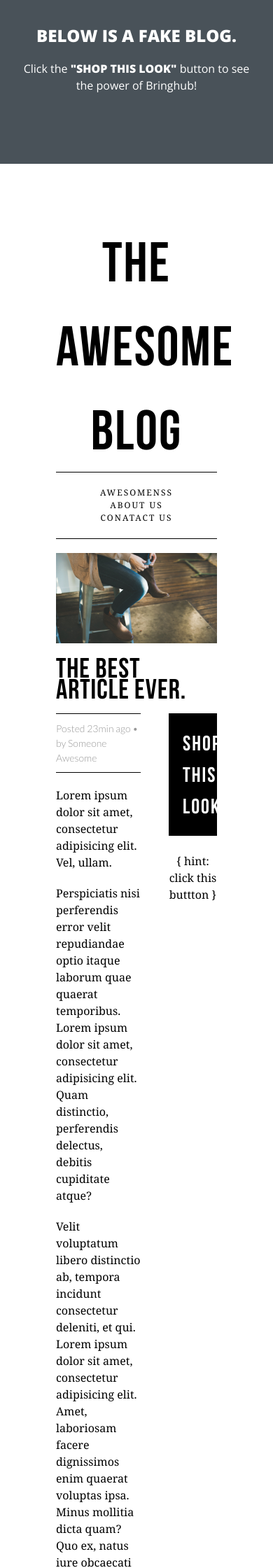
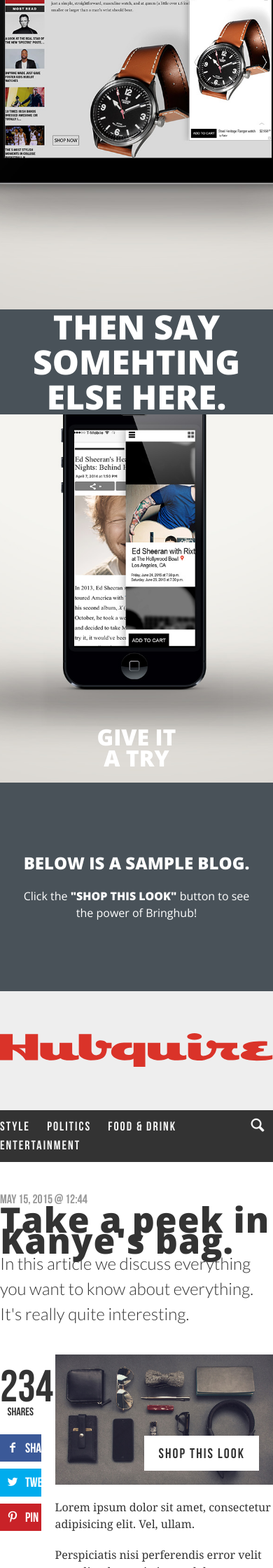
Before and after one commit to bed718/bh, a PHP site: page / in a window 390 px wide. Shown: the part 3440-5680 px from the top of the page at 70% size. Run offline with PHP 8.4, Linux system fonts and the light colour scheme; some libraries are stand-ins or nearby versions.

Commit message:
fake article and mobile tweaks

```diff
--- a/css/style.css
+++ b/css/style.css
@@ -1129,18 +1129,32 @@
   position: relative;
   padding: 160px 80px 80px;
 }
+/* line 613, ../sass/style.scss */
+.slide.short .inner {
+  padding: 0;
+  position: relative;
+}
+/* line 619, ../sass/style.scss */
+.slide.short p {
+  color: #fff !important;
+  background-color: #495259;
+  text-align: center;
+  width: 100%;
+  max-width: 100%;
+  font-size: 3em;
+}
 @media (max-width: 700px) {
   /* line 596, ../sass/style.scss */
   .slide {
     display: block;
   }
-  /* line 628, ../sass/style.scss */
+  /* line 648, ../sass/style.scss */
   .slide .inner {
     display: block;
     padding: 100px 20px 20px;
   }
 }
-/* line 635, ../sass/style.scss */
+/* line 655, ../sass/style.scss */
 .slide p {
   color: #fff;
   font-size: 6em;
@@ -1148,27 +1162,27 @@
   max-width: 1200px;
 }
 @media (max-width: 1200px) {
-  /* line 635, ../sass/style.scss */
+  /* line 655, ../sass/style.scss */
   .slide p {
     font-size: 5em;
     line-height: 80px;
   }
 }
 @media (max-width: 1080px) {
-  /* line 635, ../sass/style.scss */
+  /* line 655, ../sass/style.scss */
   .slide p {
     font-size: 4em;
     line-height: 60px;
   }
 }
 @media (max-width: 700px) {
-  /* line 635, ../sass/style.scss */
+  /* line 655, ../sass/style.scss */
   .slide p {
     font-size: 2em;
     line-height: 50px;
   }
 }
-/* line 659, ../sass/style.scss */
+/* line 679, ../sass/style.scss */
 .slide .more {
   position: absolute;
   bottom: 20px;
@@ -1176,7 +1190,7 @@
   width: 100%;
 }
 
-/* line 667, ../sass/style.scss */
+/* line 687, ../sass/style.scss */
 .more {
   font-weight: 800;
   color: #fff;
@@ -1185,7 +1199,7 @@
   text-transform: uppercase;
   text-align: center;
 }
-/* line 680, ../sass/style.scss */
+/* line 700, ../sass/style.scss */
 .more .arrow-down {
   transform: rotate(90deg);
   -webkit-transform: rotate(90deg);
@@ -1195,26 +1209,26 @@
   display: block;
   margin-top: 30px;
 }
-/* line 689, ../sass/style.scss */
+/* line 709, ../sass/style.scss */
 .more .arrow-down span {
   font-weight: 400;
 }
 @media (max-width: 1200px) {
-  /* line 667, ../sass/style.scss */
+  /* line 687, ../sass/style.scss */
   .more {
     width: 100%;
     right: 0;
   }
 }
 @media (max-width: 700px) {
-  /* line 667, ../sass/style.scss */
+  /* line 687, ../sass/style.scss */
   .more {
     font-size: 2em;
     line-height: 30px;
   }
 }
 
-/* line 711, ../sass/style.scss */
+/* line 731, ../sass/style.scss */
 .click-here {
   max-width: 170px;
   position: relative;
@@ -1222,7 +1236,7 @@
   left: 100px;
 }
 
-/* line 719, ../sass/style.scss */
+/* line 739, ../sass/style.scss */
 #slides #slide-1 {
   background: url("../images/BH-corduroy-jacket.jpg") no-repeat center center fixed;
   -webkit-background-size: cover;
@@ -1233,7 +1247,7 @@
   height: 100vh;
 }
 @media (max-width: 700px) {
-  /* line 719, ../sass/style.scss */
+  /* line 739, ../sass/style.scss */
   #slides #slide-1 {
     background: url("../images/BH-corduroy-jacket.jpg") no-repeat center center;
     -webkit-background-size: cover;
@@ -1242,17 +1256,17 @@
     background-size: cover;
   }
 }
-/* line 724, ../sass/style.scss */
+/* line 744, ../sass/style.scss */
 #slides #slide-1 .inner {
   padding: 0 80px;
   display: table-cell;
 }
 @media (max-width: 700px) {
-  /* line 719, ../sass/style.scss */
+  /* line 739, ../sass/style.scss */
   #slides #slide-1 {
     display: block;
   }
-  /* line 732, ../sass/style.scss */
+  /* line 752, ../sass/style.scss */
   #slides #slide-1 .inner {
     height: 100vh;
     display: block;
@@ -1260,7 +1274,7 @@
   }
 }
 
-/* line 741, ../sass/style.scss */
+/* line 761, ../sass/style.scss */
 #slide-2 {
   background: url("../images/BH-camera-bracelet.jpg") no-repeat center center fixed;
   -webkit-background-size: cover;
@@ -1269,7 +1283,7 @@
   background-size: cover;
 }
 @media (max-width: 700px) {
-  /* line 741, ../sass/style.scss */
+  /* line 761, ../sass/style.scss */
   #slide-2 {
     background: url("../images/BH-camera-bracelet.jpg") no-repeat center center;
     -webkit-background-size: cover;
@@ -1278,18 +1292,18 @@
     background-size: cover;
   }
 }
-/* line 744, ../sass/style.scss */
+/* line 764, ../sass/style.scss */
 #slide-2 .inner {
   padding-bottom: 300px;
 }
 @media (max-width: 700px) {
-  /* line 744, ../sass/style.scss */
+  /* line 764, ../sass/style.scss */
   #slide-2 .inner {
     padding-bottom: 200px;
   }
 }
 
-/* line 753, ../sass/style.scss */
+/* line 773, ../sass/style.scss */
 #slide-3 {
   background: url("../images/intro/BH-show.jpg") no-repeat center center fixed;
   -webkit-background-size: cover;
@@ -1298,7 +1312,7 @@
   background-size: cover;
 }
 @media (max-width: 700px) {
-  /* line 753, ../sass/style.scss */
+  /* line 773, ../sass/style.scss */
   #slide-3 {
     background: url("../images/intro/BH-show.jpg") no-repeat center center;
     -webkit-background-size: cover;
@@ -1307,90 +1321,123 @@
     background-size: cover;
   }
 }
-/* line 756, ../sass/style.scss */
+/* line 776, ../sass/style.scss */
 #slide-3 .inner {
   padding-bottom: 300px;
 }
 @media (max-width: 700px) {
-  /* line 756, ../sass/style.scss */
+  /* line 776, ../sass/style.scss */
   #slide-3 .inner {
     padding-bottom: 200px;
   }
 }
 
-/* line 765, ../sass/style.scss */
+/* line 785, ../sass/style.scss */
 #slide-4 {
-  background: url("../images/BH-Bringhub-Demo-Devices.jpg") no-repeat center center fixed;
+  background: url("../images/BH-imac.jpg") no-repeat center center fixed;
   -webkit-background-size: cover;
   -moz-background-size: cover;
   -o-background-size: cover;
   background-size: cover;
-  display: table;
-  height: 100vh;
-}
-@media (max-width: 700px) {
-  /* line 765, ../sass/style.scss */
+}
+@media (max-width: 700px) {
+  /* line 785, ../sass/style.scss */
   #slide-4 {
-    background: url("../images/BH-Bringhub-Demo-Devices.jpg") no-repeat center center;
+    background: url("../images/BH-imac.jpg") no-repeat center center;
     -webkit-background-size: cover;
     -moz-background-size: cover;
     -o-background-size: cover;
     background-size: cover;
   }
 }
-/* line 771, ../sass/style.scss */
+/* line 801, ../sass/style.scss */
 #slide-4 .inner {
-  text-align: center;
-  padding: 0 80px;
-  display: table-cell;
-}
-/* line 776, ../sass/style.scss */
-#slide-4 .inner img {
-  max-width: 1000px;
-}
-
-/* line 782, ../sass/style.scss */
+  min-height: 80vh;
+}
+
+/* line 806, ../sass/style.scss */
 #slide-5 {
-  background-color: #80b1d2;
-}
-
-/* line 786, ../sass/style.scss */
+  background: url("../images/BH-ipad.jpg") no-repeat center center fixed;
+  -webkit-background-size: cover;
+  -moz-background-size: cover;
+  -o-background-size: cover;
+  background-size: cover;
+}
+@media (max-width: 700px) {
+  /* line 806, ../sass/style.scss */
+  #slide-5 {
+    background: url("../images/BH-ipad.jpg") no-repeat center center;
+    -webkit-background-size: cover;
+    -moz-background-size: cover;
+    -o-background-size: cover;
+    background-size: cover;
+  }
+}
+/* line 809, ../sass/style.scss */
+#slide-5 .inner {
+  min-height: 80vh;
+}
+
+/* line 815, ../sass/style.scss */
+#slide-6 {
+  background: url("../images/BH-iphone.jpg") no-repeat center center fixed;
+  -webkit-background-size: cover;
+  -moz-background-size: cover;
+  -o-background-size: cover;
+  background-size: cover;
+}
+@media (max-width: 700px) {
+  /* line 815, ../sass/style.scss */
+  #slide-6 {
+    background: url("../images/BH-iphone.jpg") no-repeat center center;
+    -webkit-background-size: cover;
+    -moz-background-size: cover;
+    -o-background-size: cover;
+    background-size: cover;
+  }
+}
+/* line 818, ../sass/style.scss */
+#slide-6 .inner {
+  min-height: 80vh;
+}
+
+/* line 828, ../sass/style.scss */
 .arrows {
   color: #fff;
 }
-/* line 790, ../sass/style.scss */
+/* line 832, ../sass/style.scss */
 .arrows span {
   font-weight: 400;
 }
 
 /* FORMS
 -------------------------------------------------------------- */
-/* line 798, ../sass/style.scss */
+/* line 840, ../sass/style.scss */
 form {
   max-width: 600px;
   margin: auto;
   margin-top: 80px;
 }
 @media (max-width: 700px) {
-  /* line 798, ../sass/style.scss */
+  /* line 840, ../sass/style.scss */
   form {
     margin-top: 20px;
   }
 }
 
-/* line 808, ../sass/style.scss */
+/* line 850, ../sass/style.scss */
 label {
   font-size: 1.5em;
   display: block;
 }
 @media (max-width: 700px) {
-  /* line 808, ../sass/style.scss */
+  /* line 850, ../sass/style.scss */
   label {
     font-size: 1em;
   }
 }
 
-/* line 819, ../sass/style.scss */
+/* line 861, ../sass/style.scss */
 input[type='text'],
 input[type='url'],
 input[type='email'],
@@ -1403,27 +1450,20 @@
   color: #495259;
   background-color: #dfeffa;
 }
-/* line 831, ../sass/style.scss */
-input[type='text']:focus,
-input[type='url']:focus,
-input[type='email']:focus,
-textarea:focus {
-  background-color: #fff;
-}
-
-/* line 836, ../sass/style.scss */
+
+/* line 875, ../sass/style.scss */
 select {
   width: 50%;
   font-family: "Open Sans", sans-serif;
   color: #495259;
 }
 
-/* line 843, ../sass/style.scss */
+/* line 882, ../sass/style.scss */
 .form-item {
   margin-bottom: 20px;
 }
 
-/* line 847, ../sass/style.scss */
+/* line 886, ../sass/style.scss */
 .form-group {
   *zoom: 1;
 }
@@ -1433,22 +1473,22 @@
   display: table;
   clear: both;
 }
-/* line 850, ../sass/style.scss */
+/* line 889, ../sass/style.scss */
 .form-group .left,
 .form-group .right {
   width: 50%;
   float: left;
 }
-/* line 856, ../sass/style.scss */
+/* line 895, ../sass/style.scss */
 .form-group .left {
   padding-right: 20px;
 }
-/* line 860, ../sass/style.scss */
+/* line 899, ../sass/style.scss */
 .form-group .right {
   padding-left: 20px;
 }
 @media (max-width: 700px) {
-  /* line 865, ../sass/style.scss */
+  /* line 904, ../sass/style.scss */
   .form-group .left,
   .form-group .right {
     float: none;
@@ -1457,13 +1497,13 @@
   }
 }
 
-/* line 875, ../sass/style.scss */
+/* line 914, ../sass/style.scss */
 .actions {
   text-align: center;
   margin-top: 20px;
 }
 
-/* line 880, ../sass/style.scss */
+/* line 919, ../sass/style.scss */
 input[type='submit'] {
   font-family: "Open Sans", sans-serif;
   background: none;
@@ -1475,31 +1515,30 @@
   background-color: #495259;
   padding: 10px 30px;
 }
-/* line 892, ../sass/style.scss */
+/* line 931, ../sass/style.scss */
 input[type='submit']:hover {
   background-color: #fff;
   color: #495259;
 }
 
-/* line 899, ../sass/style.scss */
+/* line 938, ../sass/style.scss */
 .text-center {
   text-align: center !important;
 }
 
 /* FAKE ARTICLE
 -------------------------------------------------------------- */
-/* line 906, ../sass/style.scss */
+/* line 945, ../sass/style.scss */
 #fake-holder {
-  padding: 80px;
+  padding: 0;
   font-family: "Georgia", sans-serif;
-  color: #000;
-}
-
-/* line 913, ../sass/style.scss */
+  color: #333;
+  margin-bottom: 60px;
+}
+
+/* line 953, ../sass/style.scss */
 #fake-article {
   *zoom: 1;
-  max-width: 900px;
-  margin: auto;
 }
 /* line 38, ../../../.rvm/gems/ruby-2.1.2/gems/compass-core-1.0.1/stylesheets/compass/utilities/general/_clearfix.scss */
 #fake-article:after {
@@ -1507,85 +1546,164 @@
   display: table;
   clear: both;
 }
-/* line 918, ../sass/style.scss */
+/* line 956, ../sass/style.scss */
+#fake-article .content {
+  max-width: 1000px;
+  margin: auto;
+}
+/* line 961, ../sass/style.scss */
+#fake-article .header {
+  background-color: #eee;
+  padding: 60px 0;
+}
+/* line 966, ../sass/style.scss */
 #fake-article .logo {
-  text-transform: uppercase;
-  font-family: "Bebas", serif;
-  font-size: 5em;
-  text-align: center;
-  letter-spacing: 2px;
-}
-/* line 926, ../sass/style.scss */
+  max-width: 600px;
+  margin: 0 auto;
+}
+/* line 976, ../sass/style.scss */
 #fake-article .nav {
-  text-align: center;
-  padding: 20px 0;
-  border-top: #000 solid 1px;
-  border-bottom: #000 solid 1px;
-  margin-bottom: 20px;
-}
-/* line 934, ../sass/style.scss */
+  padding: 10px 0;
+  margin-bottom: 40px;
+  background-color: #333;
+}
+/* line 981, ../sass/style.scss */
+#fake-article .nav .inner {
+  max-width: 1000px;
+  margin: auto;
+}
+/* line 986, ../sass/style.scss */
 #fake-article .nav li {
   display: inline-block;
   vertical-align: middle;
   *vertical-align: auto;
   *zoom: 1;
   *display: inline;
-  margin: 0 20px;
-}
-/* line 939, ../sass/style.scss */
+  margin-right: 20px;
+}
+/* line 991, ../sass/style.scss */
 #fake-article .nav a {
-  color: #000;
+  color: #f5f5f5;
   text-transform: uppercase;
-  font-size: 12px;
+  font-size: 18px;
   letter-spacing: 2px;
-}
-/* line 947, ../sass/style.scss */
+  font-family: "Bebas", serif;
+}
+/* line 999, ../sass/style.scss */
+#fake-article .nav .icon-search {
+  float: right;
+  color: #f5f5f5;
+  text-transform: uppercase;
+  font-size: 24px;
+  padding-right: 10px;
+}
+/* line 1008, ../sass/style.scss */
 #fake-article .meta {
-  padding: 10px 0;
-  border-top: #000 solid 1px;
-  border-bottom: #000 solid 1px;
-  margin-bottom: 20px;
-  font-size: 14px;
+  padding: 0;
+  font-size: 18px;
   color: #999;
-  font-family: "LatoLight", sans-serif;
-}
-/* line 957, ../sass/style.scss */
+  font-family: "Bebas", serif;
+}
+/* line 1015, ../sass/style.scss */
 #fake-article h1 {
-  font-family: "Bebas", serif;
-  font-weight: normal;
-  font-size: 40px;
+  font-family: "Open Sans", sans-serif;
+  font-weight: 800;
+  font-size: 50px;
   text-transform: none;
   text-align: left;
-  margin: 20px 0;
+  margin: 0;
   letter-spacing: 1px;
 }
-/* line 967, ../sass/style.scss */
+/* line 1025, ../sass/style.scss */
+#fake-article h2 {
+  font-family: "LatoLight", sans-serif;
+  text-transform: none;
+  font-size: 1.5em;
+  font-weight: 400;
+  margin-bottom: 40px;
+}
+/* line 1033, ../sass/style.scss */
 #fake-article p {
   margin-bottom: 20px;
+}
+/* line 1038, ../sass/style.scss */
+#fake-article .main {
+  width: 85%;
+  float: left;
+  padding-left: 20px;
+  padding-bottom: 20px;
+}
+/* line 1045, ../sass/style.scss */
+#fake-article .body {
   max-width: 600px;
-}
-/* line 972, ../sass/style.scss */
-#fake-article .left {
-  width: 70%;
+  border-bottom: #DA322A 5px solid;
+}
+/* line 1050, ../sass/style.scss */
+#fake-article .side {
+  width: 15%;
   float: left;
-  padding-right: 40px;
-}
-/* line 978, ../sass/style.scss */
-#fake-article .right {
-  width: 30%;
-  float: left;
-}
-/* line 983, ../sass/style.scss */
+}
+/* line 1057, ../sass/style.scss */
+#fake-article .fake-social div {
+  padding: 10px;
+  margin-bottom: 10px;
+  color: #fff;
+}
+/* line 1062, ../sass/style.scss */
+#fake-article .fake-social div span {
+  font-family: "Bebas", serif;
+  margin-left: 10px;
+  font-size: 1.2em;
+}
+/* line 1069, ../sass/style.scss */
+#fake-article .fake-social .icon-facebook {
+  background-color: #3b5998;
+}
+/* line 1073, ../sass/style.scss */
+#fake-article .fake-social .icon-twitter {
+  background-color: #00aced;
+}
+/* line 1077, ../sass/style.scss */
+#fake-article .fake-social .icon-pinterest {
+  background-color: #c92228;
+}
+/* line 1083, ../sass/style.scss */
+#fake-article .image {
+  position: relative;
+  margin-bottom: 20px;
+}
+/* line 1088, ../sass/style.scss */
+#fake-article .shares {
+  text-align: center;
+  font-family: "Bebas", serif;
+  font-size: 1em;
+  margin: 20px 0;
+}
+/* line 1094, ../sass/style.scss */
+#fake-article .shares span {
+  font-size: 4em;
+  display: block;
+  line-height: 50px;
+}
+/* line 1102, ../sass/style.scss */
 #fake-article .shop {
+  right: 20px;
+  bottom: 20px;
+  position: absolute;
   text-align: center;
 }
-/* line 986, ../sass/style.scss */
+/* line 1108, ../sass/style.scss */
 #fake-article .shop a {
-  background-color: #000;
-  color: #fff;
+  display: inline-block;
+  vertical-align: middle;
+  *vertical-align: auto;
+  *zoom: 1;
+  *display: inline;
+  background-color: #fff;
+  color: #333;
   font-family: "Bebas", serif;
   letter-spacing: 2px;
   display: block;
-  padding: 20px;
-  font-size: 30px;
-}
+  padding: 10px 20px;
+  font-size: 20px;
+}
--- a/includes/_fake-article.php
+++ b/includes/_fake-article.php
@@ -3,40 +3,55 @@
 	<div class="inner">
 		<div class="header">
 			<div class="logo">
-				The Awesome Blog
+				<img src="/images/BH-hubquire.svg" alt="">
 			</div>
 		</div>
 		<div class="nav">
-			<ul>
-				<li><a href="">Awesomenss</a></li>
-				<li><a href="">About us</a></li>
-				<li><a href="">Conatact Us</a></li>
-			</ul>
+			<div class="inner">
+				<span class="icon-search"></span>
+				<ul>
+					<li><a href="">Style</a></li>
+					<li><a href="">Politics</a></li>
+					<li><a href="">Food & Drink</a></li>
+					<li><a href="">Entertainment</a></li>
+				</ul>
+			</div>
 		</div>
-
-		<div class="image"><img src="/images/BH-boots.jpg" alt=""></div>
-		<h1>The best article ever.</h1>
-		<div class="left">
 
 
 
+		<div class="content">
 			<div class="meta">
-				Posted 23min ago &bull; by Someone Awesome
+					<?php echo date('F j, Y @ g:s'); ?>
+				</div>
+				<h1>Take a peek in Kanye's bag.</h1>
+				<h2>In this article we discuss everything you want to know about everything. It's really quite interesting.</h2>
+
+			<div class="side">
+				<div class="shares"><span>234</span>shares</div>
+				<div class="fake-social">
+					<div class="icon-facebook"><span>share</span></div>
+					<div class="icon-twitter"><span>tweet</span></div>
+					<div class="icon-pinterest"><span>pin</span></div>
+				</div>
 			</div>
-			<p>Lorem ipsum dolor sit amet, consectetur adipisicing elit. Vel, ullam.</p>
-			<p>Perspiciatis nisi perferendis error velit repudiandae optio itaque laborum quae quaerat temporibus. Lorem ipsum dolor sit amet, consectetur adipisicing elit. Quam distinctio, perferendis delectus, debitis cupiditate atque?</p>
-			<p> Velit voluptatum libero distinctio ab, tempora incidunt consectetur deleniti, et qui. Lorem ipsum dolor sit amet, consectetur adipisicing elit. Amet, laboriosam facere dignissimos enim quaerat voluptas ipsa. Minus mollitia dicta quam? Quo ex, natus iure obcaecati asperiores vero aliquid, fuga voluptate ducimus culpa qui quasi quidem? Natus a facilis mollitia quam quisquam.</p>
-		</div>
 
-		<div class="right">
-			<div class="shop">
+			<div class="main">
 
-				<a href="">Shop this look!</a>
-				<br />
-				<span class="bh-icon-triangle-up"></span>
-				{ hint: click this buttton }
-				<span class="bh-icon-triangle-up"></span>
+				<div class="image">
+					<img src="/images/BH-swag.jpg" alt="">
+					<div class="shop">
+						<a href="">Shop this look</a>
+					</div>
+				</div>
+				<div class="body">
+					<p>Lorem ipsum dolor sit amet, consectetur adipisicing elit. Vel, ullam.</p>
+					<p>Perspiciatis nisi perferendis error velit repudiandae optio itaque laborum quae quaerat temporibus. Lorem ipsum dolor sit amet, consectetur adipisicing elit. Quam distinctio, perferendis delectus, debitis cupiditate atque?</p>
+					<p> Velit voluptatum libero distinctio ab, tempora incidunt consectetur deleniti, et qui. Lorem ipsum dolor sit amet, consectetur adipisicing elit. Amet, laboriosam facere dignissimos enim quaerat voluptas ipsa. Minus mollitia dicta quam? Quo ex, natus iure obcaecati asperiores vero aliquid, fuga voluptate ducimus culpa qui quasi quidem? Natus a facilis mollitia quam quisquam.</p>
+				</div>
 			</div>
+
+
 		</div>
 	</div>
 </div>
--- a/index.php
+++ b/index.php
@@ -42,23 +42,35 @@
 						</div>
 					</div>
 
-					<div id="slide-4" class="slide">
+					<div id="slide-4" class="slide short">
 						<div class="inner">
-							<img src="/images/BH-logo-white.svg" alt="Bring Hub logo" />
+							<p>Bringhub works on every device</p>
+
+						</div>
+					</div>
+
+					<div id="slide-5" class="slide short">
+						<div class="inner">
+							<p>Shop your favorite stuff, anywhere!</p>
+						</div>
+					</div>
+
+					<div id="slide-6" class="slide short">
+						<div class="inner">
+							<p>Then say somehting else here.</p>
 							<div class="more">
 								<a href="#slide-5">
 								Give it<br />a try<br />
 								<span class="bh-icon-triangle-down"></span>
 								</a>
 							</div>
-						<!-- <div class="click-here"><a href=""><img src="/images/BH-click-here-btn.svg" alt="Bringhub Click Here"></a></div> -->
 						</div>
 					</div>
 				</div>
 
 				<div class="section bg-dk">
 					<div class="inner">
-						<h1>Below is a fake blog.</h1>
+						<h1>Below is a sample blog.</h1>
 						<p class="text-center">Click the <span class="highlight">"SHOP THIS LOOK"</span> button to see the power of Bringhub!</p>
 						<div class="icons small">
 							<span class="bh-icon-triangle-down"></span>
--- a/sass/style.scss
+++ b/sass/style.scss
@@ -608,6 +608,26 @@
       padding: 160px 80px 80px;
     }
 
+    &.short{
+
+      .inner{
+        padding: 0;
+        position: relative;
+
+      }
+
+      p{
+        color: $color_lt !important;
+        background-color: $color_main;
+        text-align: center;
+        width: 100%;
+        max-width: 100%;
+        font-size: 3em;
+
+      }
+
+    }
+
     @include bp(l){
 
       .inner{
@@ -763,24 +783,46 @@
 }
 
 #slide-4{
-  @include bg_full('../images/BH-Bringhub-Demo-Devices.jpg');
+  @include bg_full('../images/BH-imac.jpg');
 
-  display: table;
-  height: 100vh;
+  // display: table;
+  // height: 100vh;
+
+  // .inner{
+  //  text-align: center;
+  //   padding: 0 80px;
+  //   display: table-cell;
+
+  //   img{
+  //      max-width: 1000px;
+  //   }
+  // }
 
   .inner{
-   text-align: center;
-    padding: 0 80px;
-    display: table-cell;
-
-    img{
-       max-width: 1000px;
-    }
+    min-height: 80vh;
   }
 }
 
 #slide-5{
-  background-color: $color_accent;
+  @include bg_full('../images/BH-ipad.jpg');
+
+  .inner{
+    min-height: 80vh;
+  }
+
+}
+
+#slide-6{
+  @include bg_full('../images/BH-iphone.jpg');
+
+  .inner{
+    min-height: 80vh;
+  }
+
+}
+
+#slide-5{
+
 }
 
 .arrows{
@@ -828,9 +870,6 @@
   color: $color_main;
   background-color: #dfeffa;
 
-  &:focus{
-    background-color: $color_lt;
-  }
 }
 
 select{
@@ -904,93 +943,177 @@
 /* FAKE ARTICLE
 -------------------------------------------------------------- */
 #fake-holder{
-  padding: 80px;
+  padding:  0;
   font-family: $font_main_fake;
-  color: #000;
+  color: #333;
+  margin-bottom: 60px;
 }
 
 
 #fake-article{
   @include pie-clearfix;
-  max-width: 900px;
-  margin: auto;
+
+  .content{
+    max-width: 1000px;
+    margin: auto;
+  }
+
+  .header{
+    background-color: #eee;
+    padding: 60px 0;
+  }
 
   .logo{
-    text-transform: uppercase;
-    font-family: $font_fancy_fake;
-    font-size: 5em;
-    text-align: center;
-    letter-spacing: 2px;
+    // text-transform: uppercase;
+    // font-family: $font_fancy_fake;
+    // font-size: 5em;
+    // text-align: center;
+    // letter-spacing: 2px;
+    max-width: 600px;
+    margin: 0 auto ;
   }
 
   .nav{
-    text-align: center;
-    padding: 20px 0;
-    border-top: #000 solid 1px;
-    border-bottom: #000 solid 1px;
-    margin-bottom: 20px;
-    //background-color: #f1f1f1;
+    padding: 10px 0;
+    margin-bottom: 40px;
+    background-color: #333;
+
+    .inner{
+      max-width: 1000px;
+      margin: auto;
+    }
 
     li{
       @include inline-block;
-      margin: 0 20px;
+      margin-right: 20px;
     }
 
     a{
-      color: #000;
+      color: #f5f5f5;
       text-transform: uppercase;
-      font-size: 12px;
+      font-size: 18px;
       letter-spacing: 2px;
+      font-family: $font_fancy_fake;
+    }
+
+    .icon-search{
+      float: right;
+      color: #f5f5f5;
+      text-transform: uppercase;
+      font-size: 24px;
+      padding-right: 10px;
     }
   }
 
   .meta{
-    padding: 10px 0;
-    border-top: #000 solid 1px;
-    border-bottom: #000 solid 1px;
-    margin-bottom: 20px;
-    font-size: 14px;
+    padding:  0;
+    font-size: 18px;
     color: #999;
-    font-family: $font_header_fake;
+    font-family: $font_fancy_fake;
   }
 
   h1{
-    font-family: $font_fancy_fake;
-    font-weight: normal;
-    font-size: 40px;
+    font-family: $font_header;
+    font-weight: 800;
+    font-size: 50px;
     text-transform: none;
     text-align: left;
-    margin: 20px 0;
+    margin: 0;
     letter-spacing: 1px;
+  }
+
+  h2{
+    font-family: $font_header_fake;
+    text-transform: none;
+    font-size: 1.5em;
+    font-weight: 400;
+    margin-bottom: 40px;
   }
 
   p{
     margin-bottom: 20px;
-    max-width: 600px;
+
   }
 
-  .left{
-    width: 70%;
+  .main{
+    width: 85%;
     float: left;
-    padding-right: 40px;
+    padding-left: 20px;
+    padding-bottom: 20px;
   }
 
-  .right{
-    width: 30%;
+  .body{
+      max-width: 600px;
+      border-bottom: #DA322A 5px solid;
+    }
+
+  .side{
+    width: 15%;
     float: left;
   }
 
+  .fake-social{
+
+    div{
+      padding: 10px;
+      margin-bottom: 10px;
+      color: #fff;
+
+      span{
+        font-family: $font_fancy_fake;
+        margin-left: 10px;
+        font-size: 1.2em;
+      }
+    }
+
+    .icon-facebook{
+      background-color: #3b5998;
+    }
+
+    .icon-twitter{
+      background-color: #00aced;
+    }
+
+    .icon-pinterest{
+      background-color: #c92228;
+    }
+
+  }
+
+  .image{
+    position: relative;
+    margin-bottom: 20px;
+  }
+
+  .shares{
+    text-align: center;
+    font-family: $font_fancy_fake;
+    font-size: 1em;
+    margin: 20px 0;
+
+    span{
+      font-size: 4em;
+      display: block;
+      line-height: 50px;
+
+    }
+  }
+
   .shop{
+    right: 20px;
+    bottom: 20px;
+    position: absolute;
     text-align: center;
 
     a{
-      background-color: #000 ;
-      color: #fff;
+      @include inline-block;
+      background-color: #fff ;
+      color: #333;
       font-family: $font_fancy_fake;
       letter-spacing: 2px;
       display: block;
-      padding: 20px;
-      font-size: 30px;
+      padding: 10px 20px;
+      font-size: 20px;
     }
   }
 }
```
Also changed, not shown: images/BH-hubquire.svg (added), images/BH-imac.jpg (added), images/BH-ipad.jpg (added), images/BH-iphone.jpg (added), images/BH-swag.jpg (added).
